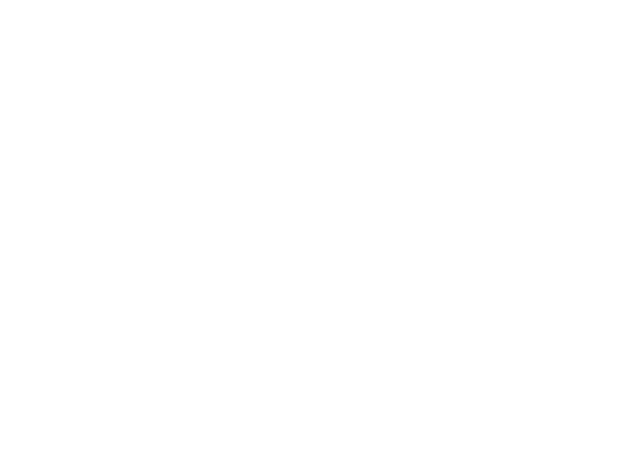
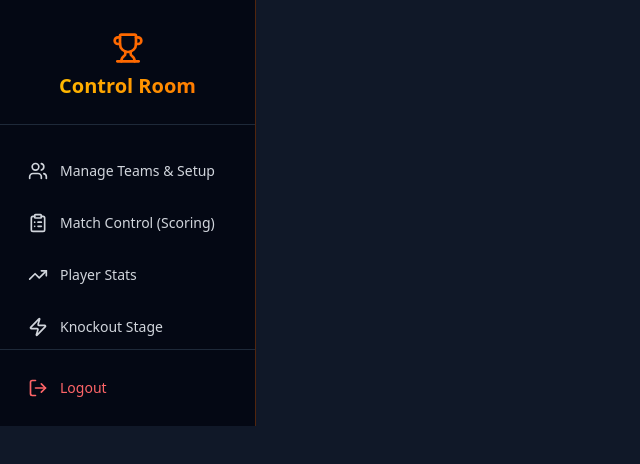
Before and after one commit to Hena-yaris/menschen-arena-cup, a React (Vite) app in the folder client/: page /admin in a window 1280 px wide. Before the commit this address had no page. Shown: the top 464 px of the page, without its empty margins (0-640 px from the left). Built offline with nearby package versions, Linux system fonts and the light colour scheme.

Commit message:
add admin sidebar

```diff
--- a/client/src/components/Navbar/AdminNavbar.jsx
+++ /dev/null
@@ -1,133 +0,0 @@
-import React from "react";
-import { NavLink, useNavigate } from "react-router-dom";
-import { Trophy, LogOut } from "lucide-react";
-
-
-function AdminNavbar() {
-  const navigate = useNavigate();
-
-  const baseClasses =
-    "px-3 py-2 rounded-md font-medium text-sm md:text-base transition-all";
-
-  const activeClasses = "text-orange-400 font-semibold bg-orange-500/10";
-
-  return (
-    <nav
-      className="
-        backdrop-blur-md bg-gray-950
-        border-b border-orange-500/30
-        py-3 px-4 md:px-8
-        flex flex-wrap justify-between items-center gap-4
-        sticky top-0 z-50 shadow-xl
-      "
-    >
-      {/* Logo */}
-      <div className="flex items-center gap-2">
-        <Trophy className="text-orange-400 w-7 h-7 drop-shadow" />
-
-        <NavLink
-          to="/"
-          className="
-            font-extrabold text-xl md:text-3xl
-            text-transparent bg-clip-text
-            bg-gradient-to-r from-yellow-400 to-orange-500
-          "
-        >
-          Menschen-Cup
-        </NavLink>
-      </div>
-
-      {/* Always-visible Links (desktop + mobile) */}
-      <div
-        className="
-          flex flex-wrap items-center gap-3 md:gap-6
-          text-white
-        "
-      >
-        <NavLink
-          to="/addteam"
-          className={({ isActive }) =>
-            `${baseClasses} ${
-              isActive ? activeClasses : "hover:bg-orange-500/20"
-            }`
-          }
-        >
-          Add Team
-        </NavLink>
-
-        <NavLink
-          to="/teamslist"
-          className={({ isActive }) =>
-            `${baseClasses} ${
-              isActive ? activeClasses : "hover:bg-orange-500/20"
-            }`
-          }
-        >
-          Groups
-        </NavLink>
-
-        <NavLink
-          to="/addmatch"
-          className={({ isActive }) =>
-            `${baseClasses} ${
-              isActive ? activeClasses : "hover:bg-orange-500/20"
-            }`
-          }
-        >
-          Add Match
-        </NavLink>
-
-        <NavLink
-          to="/fixtures"
-          className={({ isActive }) =>
-            `${baseClasses} ${
-              isActive ? activeClasses : "hover:bg-orange-500/20"
-            }`
-          }
-        >
-          Fixtures
-        </NavLink>
-
-        <NavLink
-          to="/knockout"
-          className={({ isActive }) =>
-            `${baseClasses} ${
-              isActive ? activeClasses : "hover:bg-orange-500/20"
-            }`
-          }
-        >
-          Knockout
-        </NavLink>
-
-        {/* Avatar + Logout */}
-        <div className="flex items-center gap-3 ml-2">
-          <NavLink to="admin/setting">
-            <img
-              src={`https://ui-avatars.com/api/?name=${user?.username}&background=ff8a00&color=000`}
-              alt="avatar"
-              className="w-9 h-9 md:w-10 md:h-10 rounded-full border border-orange-500 shadow-md capitalize"
-            />
-          </NavLink>
-
-          <button
-            onClick={(e) => {
-              localStorage.removeItem("token");
-              localStorage.removeItem("user");
-              navigate("/login");
-            }}
-            className="
-              flex items-center gap-2
-              text-orange-400 hover:text-orange-300
-              text-sm md:text-base transition-all cursor-pointer
-            "
-          >
-            <LogOut className="w-5 h-5" />
-            Logout
-          </button>
-        </div>
-      </div>
-    </nav>
-  );
-}
-
-export default AdminNavbar;
--- /dev/null
+++ b/client/src/components/Navbar/AdminSidebar.jsx
@@ -0,0 +1,70 @@
+import React from "react";
+import { NavLink } from "react-router-dom";
+import {
+  Users,
+  ClipboardList,
+  TrendingUp,
+  LogOut,
+  Trophy,
+  Zap,
+} from "lucide-react";
+
+const AdminSidebar = () => {
+  const navItems = [
+    { to: "/admin/teams", icon: Users, label: "Manage Teams & Setup" },
+    {
+      to: "/admin/matches",
+      icon: ClipboardList,
+      label: "Match Control (Scoring)",
+    },
+    { to: "/admin/stats", icon: TrendingUp, label: "Player Stats" },
+    { to: "/admin/knockout", icon: Zap, label: "Knockout Stage" },
+  ];
+
+  const activeClasses =
+    "bg-orange-600 text-white font-semibold shadow-lg shadow-orange-500/50";
+  const defaultClasses =
+    "text-gray-300 hover:bg-gray-800 hover:text-orange-400";
+
+  return (
+    <div className="w-64 bg-gray-950/90 border-r border-orange-500/30 fixed md:relative h-full flex flex-col pt-8 ">
+      {/* Logo/Title */}
+      <div className="px-6 pb-6 border-b border-gray-800 mb-6">
+        <Trophy className="text-orange-500 w-8 h-8 mx-auto mb-2" />
+        <h2 className="text-xl font-extrabold text-center text-transparent bg-clip-text bg-gradient-to-r from-yellow-400 to-orange-500">
+          Control Room
+        </h2>
+      </div>
+
+      {/* Navigation Links */}
+      <nav className="flex-grow space-y-2 px-4">
+        {navItems.map((item) => (
+          <NavLink
+            key={item.to}
+            to={item.to}
+            className={({ isActive }) =>
+              `flex items-center gap-3 p-3 rounded-lg transition duration-200 text-sm ${
+                isActive ? activeClasses : defaultClasses
+              }`
+            }
+          >
+            <item.icon className="w-5 h-5" />
+            <span>{item.label}</span>
+          </NavLink>
+        ))}
+      </nav>
+
+      {/* Logout */}
+      <div className="p-4 border-t border-gray-800">
+        <button
+          onClick={() => console.log("Logging out...")}
+          className="w-full flex items-center gap-3 p-3 rounded-lg text-red-400 hover:bg-red-900/40 transition duration-200 text-sm"
+        >
+          <LogOut className="w-5 h-5" />
+          <span>Logout</span>
+        </button>
+      </div>
+    </div>
+  );
+};
+export default AdminSidebar;
--- a/client/src/layouts/AdminLayout.jsx
+++ b/client/src/layouts/AdminLayout.jsx
@@ -1,5 +1,6 @@
 import React from "react";
 import { Outlet, NavLink } from "react-router-dom";
+import AdminSidebar from "../components/Navbar/AdminSidebar";
 // import { useAdminAuth } from "../hooks/useAdminAuth";
 
 const AdminLayout = () => {
@@ -7,26 +8,7 @@
 
   return (
     <div className="min-h-screen flex bg-gray-900 text-white">
-      {/* LEFT SIDEBAR */}
-      <aside className="w-64 bg-gray-800 p-4 space-y-4">
-        <h2 className="text-xl font-bold mb-4">Admin Panel</h2>
-
-        <nav className="space-y-2">
-          <NavLink to="/admin/dashboard">Dashboard</NavLink>
-          <NavLink to="/admin/teams">Teams</NavLink>
-          <NavLink to="/admin/matches">Matches</NavLink>
-          <NavLink to="/admin/topscorers">Top Scorers</NavLink>
-          <NavLink to="/admin/finals">Final Match</NavLink>
-        </nav>
-
-        <button
-          onClick={logout}
-          className="mt-10 w-full p-2 bg-red-600 rounded"
-        >
-          Logout
-        </button>
-      </aside>
-
+        <AdminSidebar/>
       {/* RIGHT MAIN CONTENT */}
       <main className="flex-1 p-6">
         <Outlet />
--- a/client/src/router/AppRouter.jsx
+++ b/client/src/router/AppRouter.jsx
@@ -2,6 +2,7 @@
 import { Routes,Route,Navigate } from 'react-router-dom'
 import Home from '../pages/Public/Home/Home'
 import PublicLayout from '../layouts/PublicLayout'
+import AdminLayout from '../layouts/AdminLayout'
 // import AdminLayout from '../layouts/AdminLayout'
 
 const AppRouter = () => {
@@ -21,6 +22,7 @@
           <Route path="/admin/topscorers" element={<TopScorers />} />
           <Route path="/admin/finals" element={<Finals />} />
         </Route> */}
+        <Route path='/admin' element={<AdminLayout/>}/>
       </Routes>
     </>
   );
```
